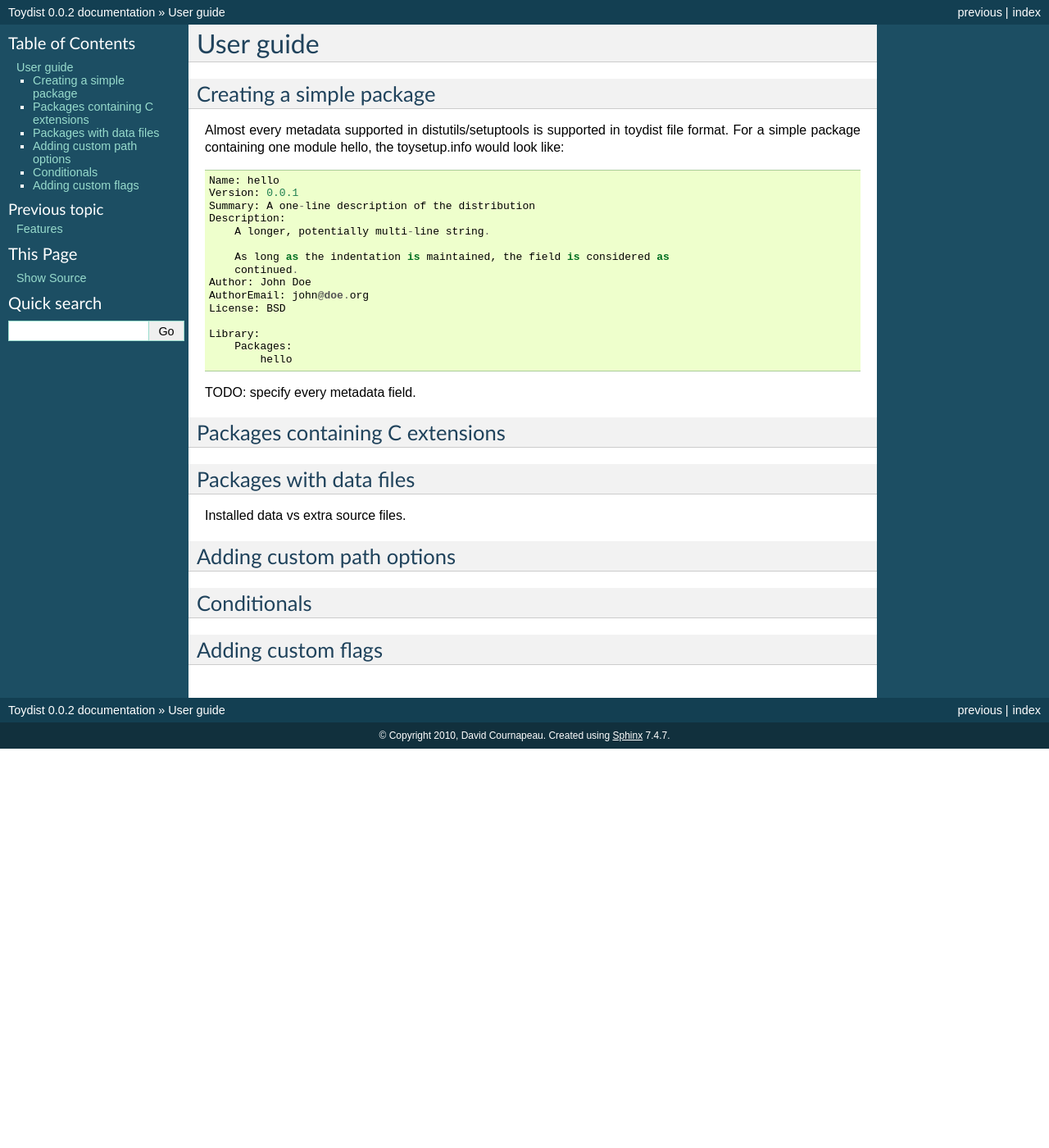
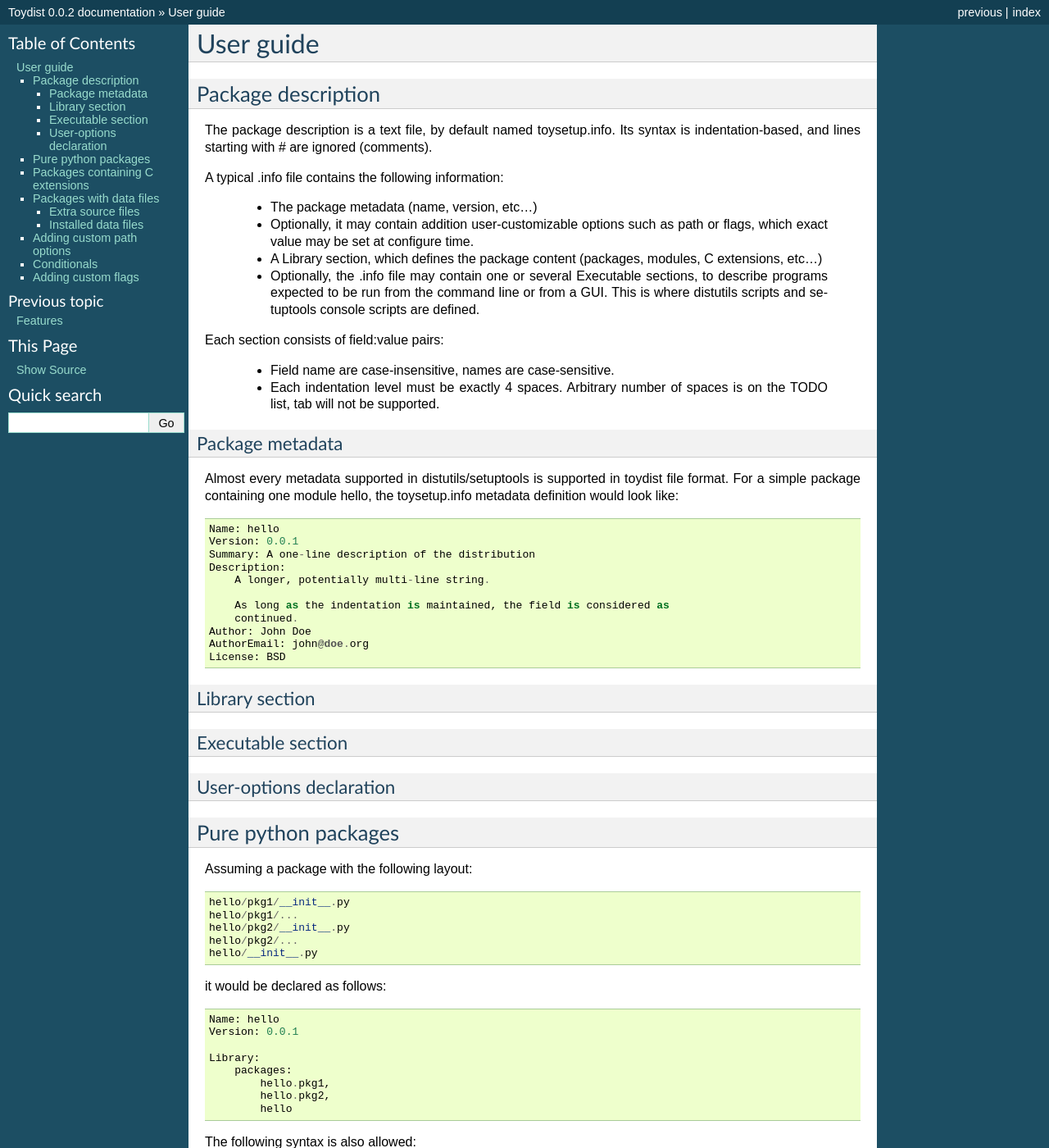
Before and after one commit to cournape/Bento, a Sphinx documentation site: the page built from doc/source/userguide.rst, in a window 1280 px wide and 1400 px high. Shown: the whole window at 82% size. Built offline with Sphinx 7.4.7, drawn with Linux system fonts in a browser that asks for light colours; some of the changed text lies outside the part shown.

Commit message:
DOC: start userguide.

```diff
--- a/doc/source/userguide.rst
+++ b/doc/source/userguide.rst
@@ -1,12 +1,36 @@
 User guide
 ==========
 
-Creating a simple package
--------------------------
+Package description
+-------------------
+
+The package description is a text file, by default named toysetup.info. Its
+syntax is indentation-based, and lines starting with `#` are ignored (comments).
+
+A typical .info file contains the following information:
+
+    * The package metadata (name, version, etc...)
+    * Optionally, it may contain addition user-customizable options such as
+      path or flags, which exact value may be set at configure time.
+    * A Library section, which defines the package content (packages, modules,
+      C extensions, etc...)
+    * Optionally, the .info file may contain one or several Executable
+      sections, to describe programs expected to be run from the command line
+      or from a GUI. This is where distutils scripts and setuptools console
+      scripts are defined.
+
+Each section consists of field:value pairs:
+
+    * Field name are case-insensitive, names are case-sensitive.
+    * Each indentation level must be exactly 4 spaces. Arbitrary number of
+      spaces is on the TODO list, tab will not be supported.
+
+Package metadata
+~~~~~~~~~~~~~~~~
 
 Almost every metadata supported in distutils/setuptools is supported in toydist
 file format. For a simple package containing one module hello, the
-toysetup.info would look like::
+toysetup.info metadata definition would look like::
 
     Name: hello
     Version: 0.0.1
@@ -20,19 +44,108 @@ toysetup.info would look like::
     AuthorEmail: john@doe.org
     License: BSD
 
+Library section
+~~~~~~~~~~~~~~~
+
+Executable section
+~~~~~~~~~~~~~~~~~~
+
+User-options declaration
+~~~~~~~~~~~~~~~~~~~~~~~~
+
+Pure python packages
+--------------------
+
+Assuming a package with the following layout::
+
+    hello/pkg1/__init__.py
+    hello/pkg1/...
+    hello/pkg2/__init__.py
+    hello/pkg2/...
+    hello/__init__.py
+
+it would be declared as follows::
+
+    Name: hello
+    Version: 0.0.1
+
     Library:
-        Packages:
+        packages:
+            hello.pkg1,
+            hello.pkg2,
             hello
 
-TODO: specify every metadata field.
+The following syntax is also allowed::
+
+    Library:
+        packages:
+            hello.pkg1, hello.pkg2, hello
+
+as well as::
+
+    Library:
+        packages: hello.pkg1, hello.pkg2, hello
 
 Packages containing C extensions
 --------------------------------
 
+For a simple extension hello._foo, built from sources src/foo.c and src/bar.c,
+the declaration is as follows::
+
+    Library:
+        Extension: hello._foo
+            sources:
+                src/foo.c,
+                src/bar.c
+
+Note: none of the other distutils Extension arguments (macro definitions,
+etc...) are supported yet.
+
 Packages with data files
 ------------------------
 
-Installed data vs extra source files.
+Adding data files in toydist is easy. By data files, we mean any file other
+than C extension sources and python files. There are two kinds of data files in toydist:
+
+    * Installed data files: those are installed somewhere on the user system at
+      installation time (distutils package_data and data_files, numpy.distutils
+      add_data_files and add_data_dir).
+    * Extra source files: those are only necessary to build the package, and
+      are not installed. As such, they only need to be included in the source
+      tarball (distutils MANIFEST[.in] mechanism, automatic inclusion from the
+      VCS in setuptools, etc...)
+
+Extra source files
+~~~~~~~~~~~~~~~~~~
+
+Extra source files are simply declared in the section ExtraSourceFiles (outside
+any Library section)::
+
+    ExtraSourceFiles:
+        AUTHORS,
+        CHANGES,
+        EXAMPLES,
+        LICENSE,
+        Makefile,
+        README,
+        TODO,
+        babel.cfg
+
+Those will be always be included in the tarball generated by toydist sdist. A
+limited form of globbing is allowed::
+
+    ExtraSourceFiles:
+        doc/source/*.rst
+        doc/source/chapter1/*.rst
+
+that is globbing on every file with the same extension is allowed. Any other
+form of globbing, in particular recursive ones are not supported on purpose, to
+avoid cluttering the tarball by accident.
+
+Installed data files
+~~~~~~~~~~~~~~~~~~~~
+
+TODO.
 
 Adding custom path options
 --------------------------
```
